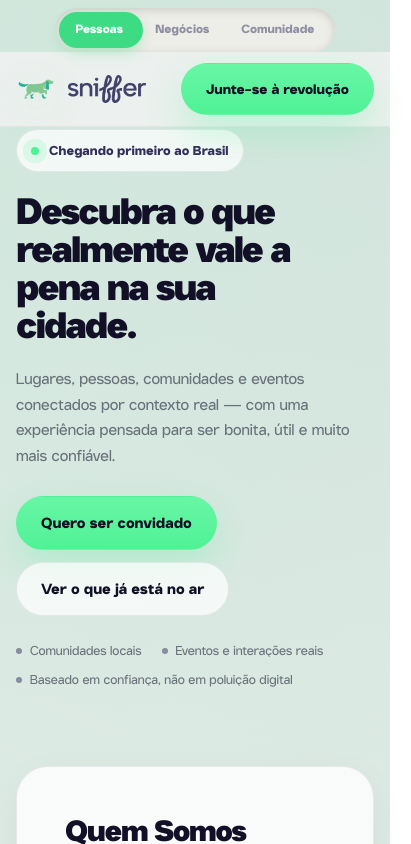
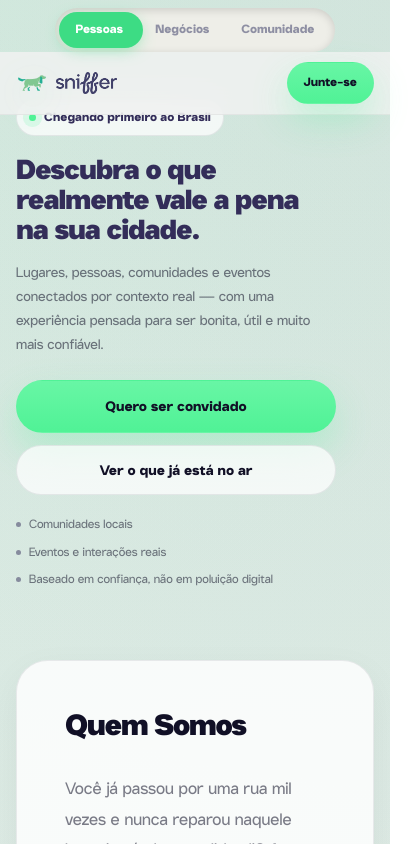
Before and after one commit to joaogprxx/sniffer-institucional, a React (Vite) app: page /people in a window 390 px wide. Shown: the top 844 px of the page, 411 px wide, since content can reach past the window. Built offline with nearby package versions, Linux system fonts and the light colour scheme.

Commit message:
UI: update mobile layout, fix branding colors and typography

```diff
--- a/src/App.tsx
+++ b/src/App.tsx
@@ -429,44 +429,44 @@ export default function App() {
     >
       {/* ── Navbar ── */}
       <div style={{ position: 'sticky', top: '52px', zIndex: 40, backdropFilter: 'blur(18px)', WebkitBackdropFilter: 'blur(18px)', background: 'rgba(242,242,242,0.82)', borderBottom: '1px solid rgba(19,21,26,0.05)' }}>
-        <div className={shell} style={{ minHeight: '74px', display: 'flex', alignItems: 'center', justifyContent: 'space-between', gap: '16px' }}>
-          <a href="#top" style={{ display: 'flex', alignItems: 'center', gap: '12px', textDecoration: 'none', color: 'inherit' }}>
-            <img src="/logo-sniffer.png" alt="Sniffer" style={{ width: '40px', height: '40px', objectFit: 'contain', filter: 'drop-shadow(0 10px 18px rgba(80,242,150,0.22))' }} />
-            <img src="/logo-sniffer-wordmark.png" alt="Sniffer" style={{ height: '28px', width: 'auto', maxWidth: 'min(32vw, 180px)', objectFit: 'contain' }} />
+        <div className={shell} style={{ minHeight: '60px', display: 'flex', alignItems: 'center', justifyContent: 'space-between', gap: '12px', padding: '10px 0' }}>
+          <a href="#top" style={{ display: 'flex', alignItems: 'center', gap: '8px', textDecoration: 'none', color: 'inherit' }}>
+            <img src="/logo-sniffer.png" alt="Sniffer" style={{ width: '32px', height: '32px', objectFit: 'contain', filter: 'drop-shadow(0 10px 18px rgba(80,242,150,0.22))' }} />
+            <img src="/logo-sniffer-wordmark.png" alt="Sniffer" style={{ height: '22px', width: 'auto', maxWidth: 'min(32vw, 160px)', objectFit: 'contain' }} />
           </a>
-          <button onClick={() => navigate('/cadastro')} style={btnPrimary}>
-            Junte-se à revolução
+          <button onClick={() => navigate('/cadastro')} style={{ ...btnPrimary, padding: '10px 16px', fontSize: '13px', whiteSpace: 'nowrap' }}>
+            Junte-se
           </button>
         </div>
       </div>
 
       <main id="top">
         {/* ── Hero ── */}
-        <section style={{ padding: '54px 0 34px' }}>
+        <section style={{ padding: '36px 0 28px' }}>
           <div className={`${shell} grid grid-cols-1 md:grid-cols-2 gap-8 items-center`}>
             <div>
-              <div style={{ display: 'inline-flex', alignItems: 'center', gap: '10px', padding: '10px 14px', borderRadius: '999px', background: 'rgba(255,255,255,0.72)', border: `1px solid ${line}`, color: navy, fontSize: '14px', fontWeight: 700, marginBottom: '20px' }}>
-                <span style={{ width: '8px', height: '8px', borderRadius: '999px', background: green, boxShadow: '0 0 0 8px rgba(80,242,150,0.16)', flexShrink: 0 }} />
+              <div style={{ display: 'inline-flex', alignItems: 'center', gap: '8px', padding: '8px 12px', borderRadius: '999px', background: 'rgba(255,255,255,0.72)', border: `1px solid ${line}`, color: navy, fontSize: '13px', fontWeight: 700, marginBottom: '18px' }}>
+                <span style={{ width: '7px', height: '7px', borderRadius: '999px', background: green, boxShadow: '0 0 0 6px rgba(80,242,150,0.16)', flexShrink: 0 }} />
                 Chegando primeiro ao Brasil
               </div>
-              <h1 style={{ margin: 0, fontSize: 'clamp(40px, 5.5vw, 72px)', lineHeight: 0.95, letterSpacing: '-0.055em', maxWidth: '11ch', fontWeight: 800 }}>
+              <h1 style={{ margin: 0, fontSize: 'clamp(30px, 5.5vw, 72px)', lineHeight: 1.0, letterSpacing: '-0.04em', maxWidth: '14ch', fontWeight: 800, color: navy }}>
                 Descubra o que realmente vale a pena na sua cidade.
               </h1>
-              <p style={{ margin: '22px 0 0', fontSize: 'clamp(17px, 1.8vw, 20px)', color: muted, maxWidth: '33ch' }}>
+              <p style={{ margin: '16px 0 0', fontSize: 'clamp(15px, 1.8vw, 20px)', color: muted, maxWidth: '33ch', lineHeight: 1.6 }}>
                 Lugares, pessoas, comunidades e eventos conectados por contexto real — com uma experiência pensada para ser bonita, útil e muito mais confiável.
               </p>
-              <div className="flex flex-wrap gap-3 mt-7">
-                <button onClick={() => navigate('/cadastro')} style={{ ...btnPrimary, fontSize: '16px' }}>
+              <div className="flex flex-col sm:flex-row flex-wrap gap-3 mt-6">
+                <button onClick={() => navigate('/cadastro')} style={{ ...btnPrimary, fontSize: '15px', width: '100%', maxWidth: '320px' }}>
                   Quero ser convidado
                 </button>
-                <a href="#ao-vivo" style={{ display: 'inline-flex', alignItems: 'center', justifyContent: 'center', padding: '14px 24px', borderRadius: '999px', fontWeight: 700, background: 'rgba(255,255,255,0.72)', border: `1px solid ${line}`, color: '#111026', textDecoration: 'none', fontSize: '16px', fontFamily: "'Ferom', Inter, sans-serif" }}>
+                <a href="#ao-vivo" style={{ display: 'inline-flex', alignItems: 'center', justifyContent: 'center', padding: '13px 24px', borderRadius: '999px', fontWeight: 700, background: 'rgba(255,255,255,0.72)', border: `1px solid ${line}`, color: '#111026', textDecoration: 'none', fontSize: '15px', fontFamily: "'Ferom', Inter, sans-serif", width: '100%', maxWidth: '320px' }}>
                   Ver o que já está no ar
                 </a>
               </div>
-              <div className="flex flex-wrap gap-x-5 gap-y-2 mt-6" style={{ color: muted, fontSize: '14px' }}>
+              <div className="flex flex-col gap-y-2 mt-5" style={{ color: muted, fontSize: '13px' }}>
                 {['Comunidades locais', 'Eventos e interações reais', 'Baseado em confiança, não em poluição digital'].map(item => (
                   <span key={item} style={{ display: 'inline-flex', alignItems: 'center', gap: '8px' }}>
-                    <span style={{ width: '6px', height: '6px', borderRadius: '999px', background: navy, opacity: 0.5, flexShrink: 0 }} />
+                    <span style={{ width: '5px', height: '5px', borderRadius: '999px', background: navy, opacity: 0.5, flexShrink: 0 }} />
                     {item}
                   </span>
                 ))}
@@ -652,10 +652,10 @@ export default function App() {
             <motion.div initial={{ opacity: 0, y: 48 }} whileInView={{ opacity: 1, y: 0 }} viewport={{ once: true, margin: '-80px' }} transition={{ duration: 0.8, ease: [0.16, 1, 0.3, 1] }}>
               <div style={{ display: 'inline-flex', alignItems: 'center', gap: '8px', padding: '6px 16px', borderRadius: '999px', background: 'rgba(80,242,150,0.1)', border: '1px solid rgba(80,242,150,0.2)', marginBottom: '36px' }}>
                 <span>🏘️</span>
-                <span style={{ fontSize: '11px', fontWeight: 800, letterSpacing: '0.1em', color: green, fontFamily: "'Ferom', Inter, sans-serif" }}>DE VIZINHO PARA VIZINHO</span>
+                <span style={{ fontSize: '11px', fontWeight: 800, letterSpacing: '0.1em', color: green, fontFamily: "'Ferom', Inter, sans-serif" }}>de vizinho para vizinho</span>
               </div>
               <blockquote style={{ margin: '0 0 44px', padding: '0 0 0 24px', borderLeft: `3px solid ${green}`, fontSize: 'clamp(28px, 3.8vw, 52px)', fontWeight: 400, lineHeight: 1.2, letterSpacing: '-0.01em', color: '#ffffff', maxWidth: '22ch', fontFamily: "'Buasley', cursive" }}>
-                "Seu bairro sempre teve voz. Com a <span style={{ fontFamily: "'Ferom', Inter, sans-serif", fontWeight: 700 }}>Sniffer</span>, ele recupera o alcance."
+                "seu bairro sempre teve voz. com a <img src="/logo-sniffer-white.png" alt="Sniffer" style={{ height: '1.1em', width: 'auto', display: 'inline', verticalAlign: 'middle', marginBottom: '0.1em' }} />, ele recupera o alcance."
               </blockquote>
               <div style={{ display: 'flex', flexDirection: 'column', gap: '20px', maxWidth: '64ch', color: 'rgba(255,255,255,0.65)', fontSize: '17px', lineHeight: 1.8 }}>
                 <p style={{ margin: 0 }}>
@@ -668,7 +668,7 @@ export default function App() {
                   <em style={{ color: 'rgba(255,255,255,0.85)' }}>"gaiolas digitais"</em>, abafando o comércio local sob um mar de ruído.
                 </p>
                 <p style={{ margin: 0, color: green, fontWeight: 400, fontSize: '22px', fontFamily: "'Buasley', cursive", letterSpacing: '0.01em' }}>
-                  A <span style={{ fontFamily: "'Ferom', Inter, sans-serif", fontWeight: 700 }}>Sniffer</span> nasceu para ser esse caminho.
+                  a <img src="/MARCA%20SNIFFER%20-%20ROTA%20PULSANTE%20-%20RGB.png" alt="Sniffer" style={{ height: '1.1em', width: 'auto', display: 'inline', verticalAlign: 'middle', marginBottom: '0.1em' }} /> nasceu para ser esse caminho.
                 </p>
                 <p style={{ margin: 0 }}>
                   Nós damos mobilidade ao conhecimento que já existe — vivo, real e espalhado pela comunidade. Aqui, a tecnologia não substitui ninguém; ela serve como suporte e velocidade para que a indicação da{' '}
@@ -691,55 +691,63 @@ export default function App() {
 
       {/* ── Footer ── */}
       <footer style={{ background: 'linear-gradient(180deg, #332d59 0%, #111026 100%)', color: 'rgba(255,255,255,0.45)', fontSize: '14px' }}>
-        <div className={shell} style={{ padding: '64px 0 44px', display: 'grid', gridTemplateColumns: 'repeat(12, 1fr)', gap: '32px' }}>
-          <div style={{ gridColumn: 'span 5' }}>
-            <img src="/logo-sniffer-white.png" alt="Sniffer" style={{ height: '36px', width: 'auto', marginBottom: '12px', display: 'block' }} />
-            <p style={{ margin: '0 0 24px', fontSize: '15px', lineHeight: 1.65, maxWidth: '26ch', color: 'rgba(255,255,255,0.5)' }}>
+        {/* Mobile: single column stack; Desktop: 12-col grid */}
+        <div className={shell} style={{ padding: '48px 0 36px' }}>
+          <div className="grid grid-cols-1 sm:grid-cols-2 md:grid-cols-12 gap-8 md:gap-8">
+            {/* Brand — full width on mobile */}
+            <div className="sm:col-span-2 md:col-span-5">
+              <img src="/logo-sniffer-white.png" alt="Sniffer" style={{ height: '32px', width: 'auto', marginBottom: '12px', display: 'block' }} />
+              <p style={{ margin: '0 0 20px', fontSize: '14px', lineHeight: 1.65, maxWidth: '30ch', color: 'rgba(255,255,255,0.5)' }}>
                 O faro que faltava no seu bairro. Descoberta local, confiança real.
               </p>
-            <div style={{ display: 'flex', gap: '16px', flexWrap: 'wrap' }}>
+              <div style={{ display: 'flex', gap: '20px', flexWrap: 'wrap' }}>
                 {['Instagram', 'LinkedIn', 'TikTok'].map(s => (
-                <a key={s} href="#" style={{ color: 'rgba(255,255,255,0.4)', textDecoration: 'none', fontSize: '13px', fontWeight: 600, transition: 'color 0.2s' }}
+                  <a key={s} href="#" style={{ color: 'rgba(255,255,255,0.4)', textDecoration: 'none', fontSize: '14px', fontWeight: 600, transition: 'color 0.2s' }}
                     onMouseEnter={e => (e.currentTarget.style.color = green)}
                     onMouseLeave={e => (e.currentTarget.style.color = 'rgba(255,255,255,0.4)')}
                   >{s}</a>
                 ))}
               </div>
             </div>
-          <div style={{ gridColumn: 'span 1' }} />
-          <div style={{ gridColumn: 'span 2' }}>
-            <strong style={{ display: 'block', color: 'rgba(255,255,255,0.3)', fontSize: '11px', letterSpacing: '0.1em', marginBottom: '20px', fontWeight: 700 }}>PRODUTO</strong>
+            {/* Spacer — desktop only */}
+            <div className="hidden md:block md:col-span-1" />
+            {/* Produto */}
+            <div className="md:col-span-2">
+              <strong style={{ display: 'block', color: 'rgba(255,255,255,0.3)', fontSize: '11px', letterSpacing: '0.1em', marginBottom: '16px', fontWeight: 700 }}>PRODUTO</strong>
               {['Pessoas', 'Negócios', 'Comunidade', 'Early Adopters'].map(l => (
-              <a key={l} href="#" style={{ display: 'block', color: 'rgba(255,255,255,0.55)', textDecoration: 'none', marginBottom: '12px', fontSize: '15px', transition: 'color 0.2s' }}
+                <a key={l} href="#" style={{ display: 'block', color: 'rgba(255,255,255,0.55)', textDecoration: 'none', marginBottom: '10px', fontSize: '14px', transition: 'color 0.2s' }}
                   onMouseEnter={e => (e.currentTarget.style.color = green)}
                   onMouseLeave={e => (e.currentTarget.style.color = 'rgba(255,255,255,0.55)')}
                 >{l}</a>
               ))}
             </div>
-          <div style={{ gridColumn: 'span 2' }}>
-            <strong style={{ display: 'block', color: 'rgba(255,255,255,0.3)', fontSize: '11px', letterSpacing: '0.1em', marginBottom: '20px', fontWeight: 700 }}>EMPRESA</strong>
+            {/* Empresa */}
+            <div className="md:col-span-2">
+              <strong style={{ display: 'block', color: 'rgba(255,255,255,0.3)', fontSize: '11px', letterSpacing: '0.1em', marginBottom: '16px', fontWeight: 700 }}>EMPRESA</strong>
               {['Quem Somos', 'Cadastro', 'Contato'].map(l => (
-              <a key={l} href="#" style={{ display: 'block', color: 'rgba(255,255,255,0.55)', textDecoration: 'none', marginBottom: '12px', fontSize: '15px', transition: 'color 0.2s' }}
+                <a key={l} href="#" style={{ display: 'block', color: 'rgba(255,255,255,0.55)', textDecoration: 'none', marginBottom: '10px', fontSize: '14px', transition: 'color 0.2s' }}
                   onMouseEnter={e => (e.currentTarget.style.color = green)}
                   onMouseLeave={e => (e.currentTarget.style.color = 'rgba(255,255,255,0.55)')}
                 >{l}</a>
               ))}
             </div>
-          <div style={{ gridColumn: 'span 2' }}>
-            <strong style={{ display: 'block', color: 'rgba(255,255,255,0.3)', fontSize: '11px', letterSpacing: '0.1em', marginBottom: '20px', fontWeight: 700 }}>LEGAL</strong>
+            {/* Legal */}
+            <div className="md:col-span-2">
+              <strong style={{ display: 'block', color: 'rgba(255,255,255,0.3)', fontSize: '11px', letterSpacing: '0.1em', marginBottom: '16px', fontWeight: 700 }}>LEGAL</strong>
               {['Termos de Uso', 'Privacidade', 'Cookies'].map(l => (
-              <a key={l} href="#" style={{ display: 'block', color: 'rgba(255,255,255,0.55)', textDecoration: 'none', marginBottom: '12px', fontSize: '15px', transition: 'color 0.2s' }}
+                <a key={l} href="#" style={{ display: 'block', color: 'rgba(255,255,255,0.55)', textDecoration: 'none', marginBottom: '10px', fontSize: '14px', transition: 'color 0.2s' }}
                   onMouseEnter={e => (e.currentTarget.style.color = green)}
                   onMouseLeave={e => (e.currentTarget.style.color = 'rgba(255,255,255,0.55)')}
                 >{l}</a>
               ))}
             </div>
           </div>
-        <div className={shell} style={{ borderTop: '1px solid rgba(255,255,255,0.08)', padding: '20px 0', display: 'flex', flexWrap: 'wrap', justifyContent: 'space-between', alignItems: 'center', gap: '8px' }}>
-          <span style={{ display: 'inline-flex', alignItems: 'center', gap: '8px' }}>
-            © 2026 <img src="/logo-sniffer-white.png" alt="Sniffer" style={{ height: '16px', width: 'auto', opacity: 0.7 }} /> · Todos os direitos reservados.
+        </div>
+        <div className={shell} style={{ borderTop: '1px solid rgba(255,255,255,0.08)', padding: '16px 0', display: 'flex', flexDirection: 'column', gap: '6px', alignItems: 'flex-start' }}>
+          <span style={{ display: 'inline-flex', alignItems: 'center', gap: '6px', fontSize: '13px' }}>
+            © 2026 <img src="/logo-sniffer-white.png" alt="Sniffer" style={{ height: '14px', width: 'auto', opacity: 0.6 }} /> · Todos os direitos reservados.
           </span>
-          <span style={{ display: 'flex', alignItems: 'center', gap: '6px' }}>
+          <span style={{ display: 'flex', alignItems: 'center', gap: '4px', fontSize: '13px' }}>
             Feito com <span style={{ color: green, margin: '0 2px' }}>♥</span> no Brasil
           </span>
         </div>
```
Also changed, not shown: sniffer_brandbook_bg.svg (added), 1 other file (tests, documents, lock files or other folders). Lines whose indentation alone changed are shown as unchanged.
